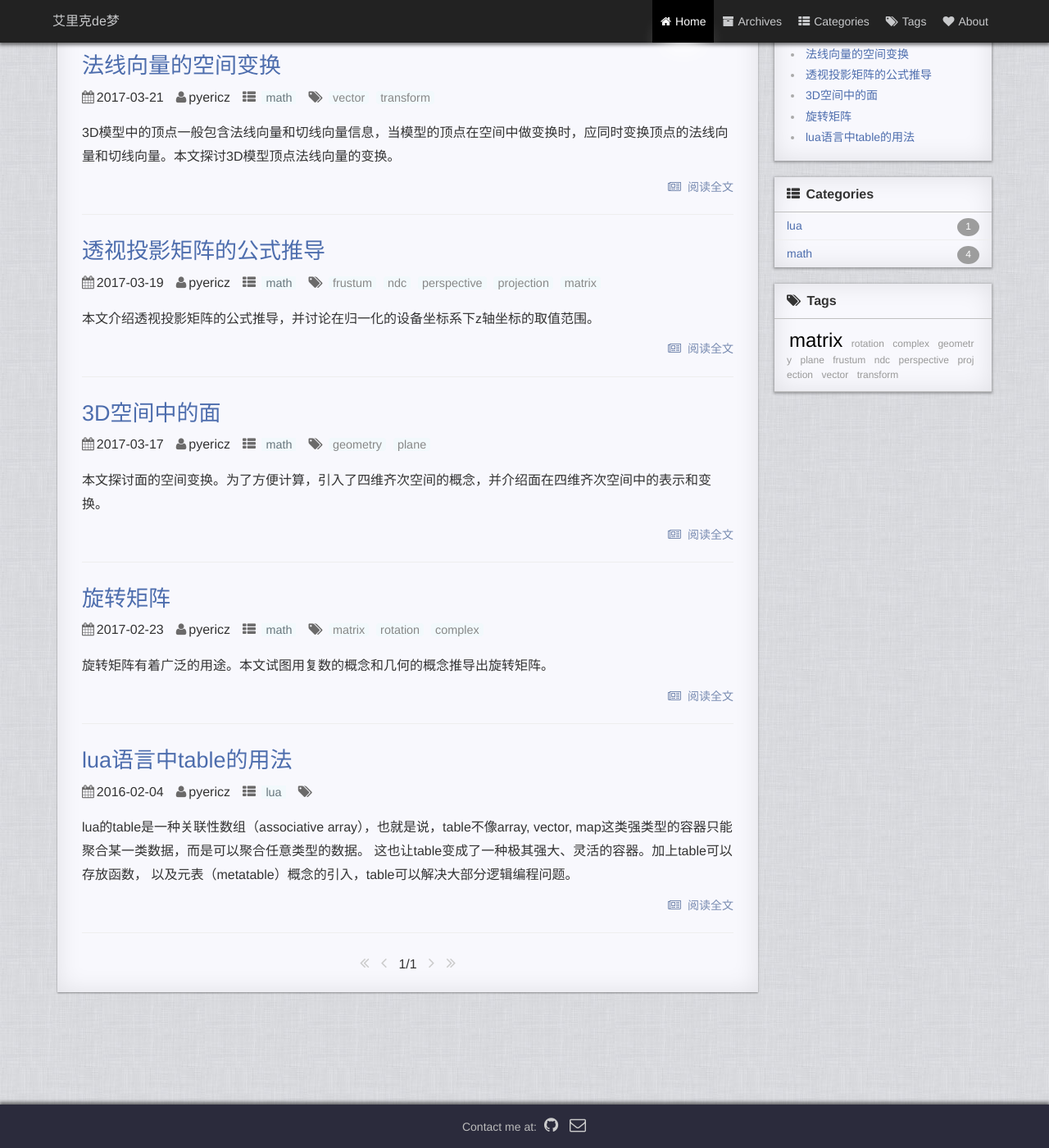
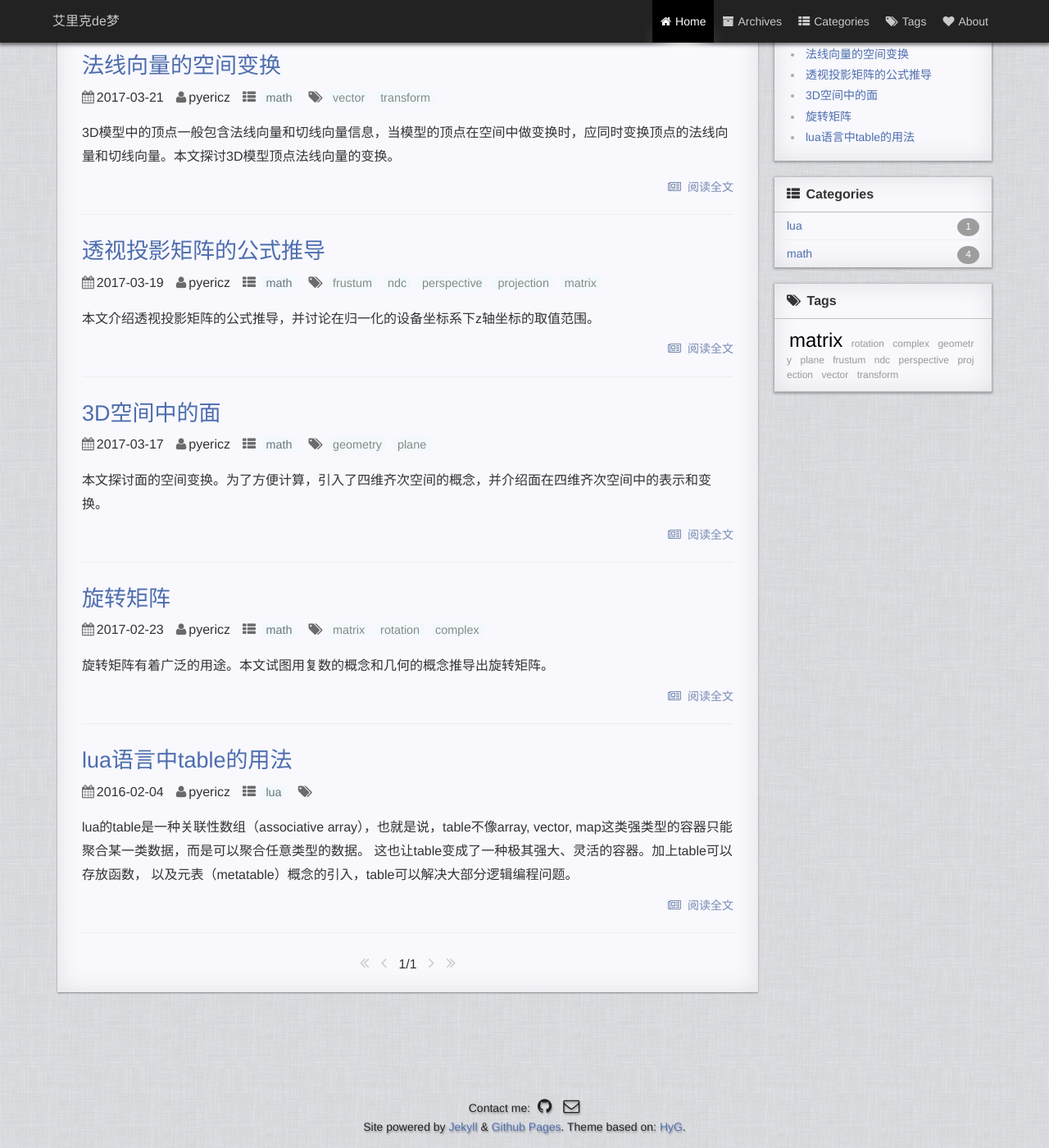
Before and after one commit to pyericz/blog, a Jekyll site: the page built from index.html, in a window 1280 px wide and 1400 px high, scrolled down 77 px. Shown: the whole window at 82% size. Built offline with Jekyll 4.4.1, drawn with Linux system fonts in a browser that asks for light colours; the list of posts is cut into pages by our own code; comment, search, counter and statistics services are not loaded.

Commit message:
footer theme update

```diff
--- a/_includes/footer.html
+++ b/_includes/footer.html
@@ -7,7 +7,7 @@
             {% if site.description_footer %} {{site.description_footer}} {% endif %}
         </p>
         <p class="contact">
-            Contact me at: {% if site.github_username %}
+            Contact me: {% if site.github_username %}
             <a href="https://github.com/{{site.github_username}}" title="GitHub"><i class="fa fa-github" aria-hidden="true"></i></a> {% endif %} {% if site.email %}
             <a href="mailto:{{site.email}}" title="email"><i class="fa fa-envelope-o" aria-hidden="true"></i></a> {% endif %} {% if site.weibo_username %}
             <a href="http://weibo.com/{{site.weibo_username}}" title="Weibo"><i class="fa fa-weibo" aria-hidden="true"></i></a> {% endif %} {% if site.zhihu_username %}
@@ -17,10 +17,13 @@
             <a href="https://www.linkedin.com/in/{{site.linkedIn_username}}" title="LinkedIn"><i class="fa fa-linkedin" aria-hidden="true"></i></a> {% endif %} {% if site.dribbble_username %}
             <a href=" https://dribbble.com/{{site.dribbble_username}}" title="Dribbble"><i class="fa fa-dribbble" aria-hidden="true"></i></a> {% endif %}
         </p>
-        <!-- <p>
-             本站总访问量<span id="busuanzi_value_site_pv"></span>次，本站访客数<span id="busuanzi_value_site_uv"></span>人次，本文总阅读量<span id="busuanzi_value_page_pv"></span>次
-             </p> -->
-
+        <p class="power">
+            <span>
+                Site powered by <a href="https://jekyllrb.com/">Jekyll</a> & <a href="https://pages.github.com/">Github Pages</a>.
+            </span>
+            <span>
+                Theme based on: <a href="https://github.com/Gaohaoyang/gaohaoyang.github.io.git">HyG</a>.
+            </span>
+        </p>
     </div>
 </footer>
-<!-- <script async src="https://dn-lbstatics.qbox.me/busuanzi/2.3/busuanzi.pure.mini.js"></script> -->
--- a/_sass/_footer.scss
+++ b/_sass/_footer.scss
@@ -6,9 +6,10 @@
 
     text-align: center;
     // margin-top: 50px;
-    background-color: #2b2b3c;
-    box-shadow: 0 -2px 4px 1px rgba(0,0,0,0.5);
-    color: #bbb;
+    // background-color: #2b2b3c;
+    // box-shadow: 0 -2px 4px 1px rgba(0,0,0,0.5);
+    color: #222;
+    text-shadow: 1px 2px 2px rgba(0,0,0,0.3);
     .wrapper {
         width: 100%;
         margin: 0 auto;
@@ -22,7 +23,7 @@
         .contact {
             display: inline-block;
             a {
-                color: #ccc;
+                color: #222;
                 transition: 0.3s ease;
                 &:hover {
                     color: #fff;
@@ -38,7 +39,7 @@
         }
         .power {
             a {
-                color: #8F90C5;
+                color: #5271b0;
                 transition: 0.3s ease;
                 &:hover {
                     color: #fff;
```
